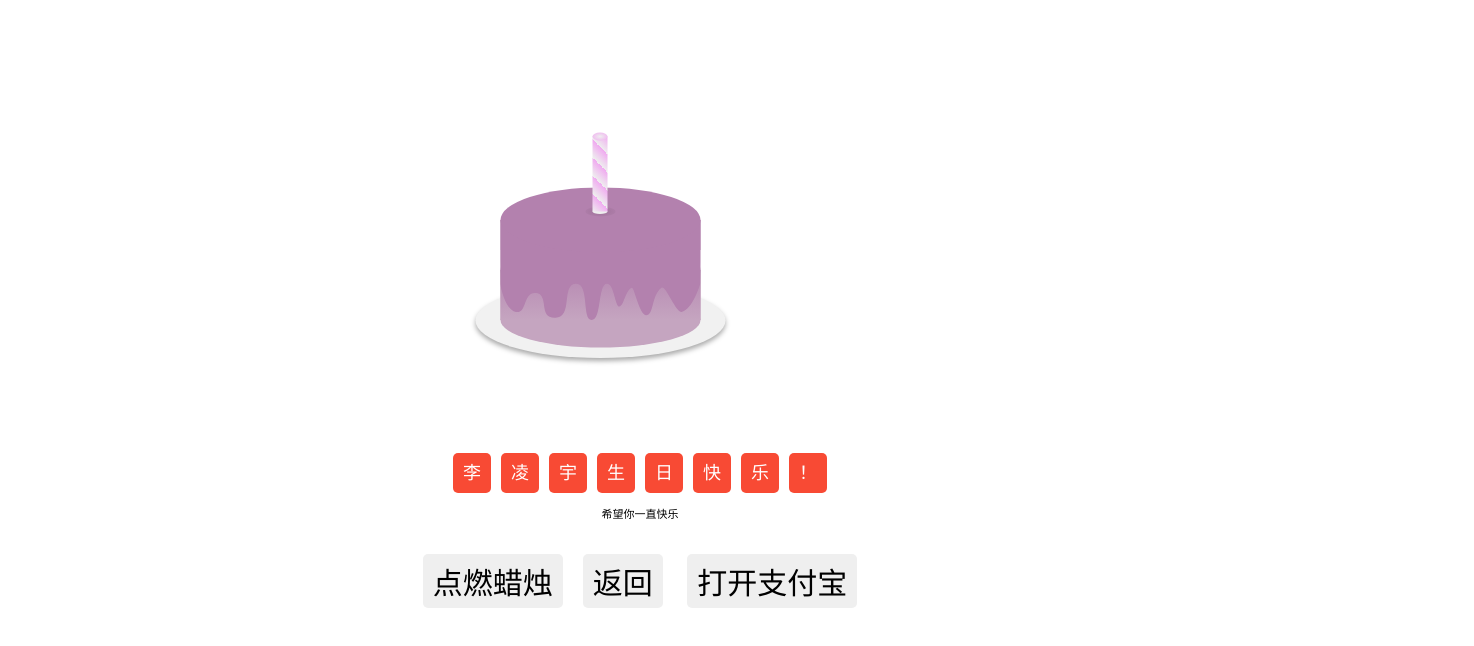
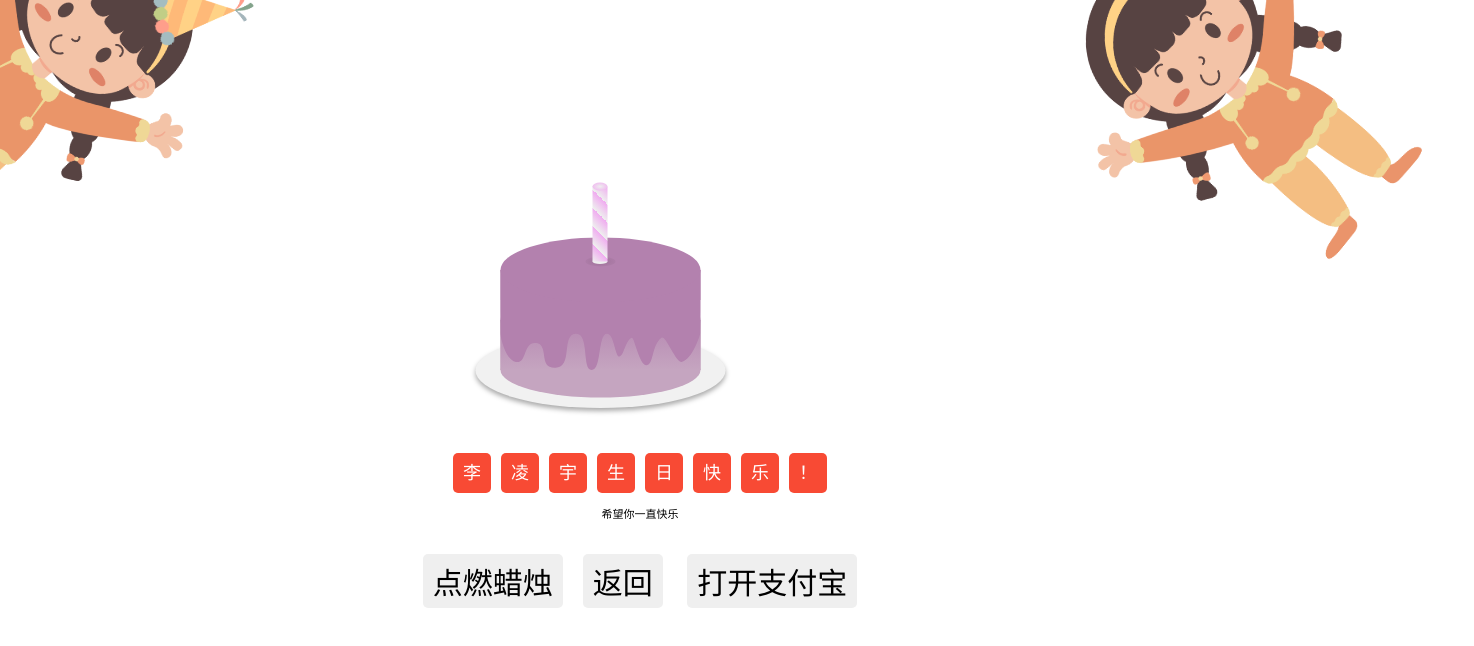
Before and after one commit to Jiuhe1129/A-Play, a plain HTML site: page index.html in a window 1280 px wide. Both pictures are taken after a click on the button "生日快乐". Shown: the top 646 px of the page, 1474 px wide, since content can reach past the window. Drawn offline with Linux system fonts and the light colour scheme.

Commit message:
Add files via upload

```diff
--- a/css/style.css
+++ b/css/style.css
@@ -13,6 +13,8 @@ button[type="button"]{padding: 5px 10px;font-size: 30px; margin: 10px; border: 0
 .zfb{position: relative; top: 100px;}
 .content .bz{color: #000; margin: 30px 0;}
 #countdown{width: 100%; height: 100vh; text-align: center; font-size: 32px; background: #1e2732; color: #fff; display: flex; justify-content: center; align-items: center;  }
+.girl{position: absolute; width: 300px; top: -30px; left: -500px; transform: rotate(50deg);}
+.girl-b{position: absolute; width: 300px; right: -500px; transform: rotate(-50deg)}
 
 .svg {
   position: absolute;
@@ -22,6 +24,10 @@ button[type="button"]{padding: 5px 10px;font-size: 30px; margin: 10px; border: 0
 
 .birthday{
   display: flex;
+}
+
+.plate{
+  top: 50px;
 }
 
 .wrapper,
@@ -52,8 +58,6 @@ button[type="button"]{padding: 5px 10px;font-size: 30px; margin: 10px; border: 0
 }
 
 .plate {
-    display: flex;
-    justify-content: center;
     position: relative;
     width: 250px;
     height: 75px;
--- a/index.html
+++ b/index.html
@@ -40,11 +40,13 @@
     <div class="box">
         <div class="banner flex content-container">
             <div class="banner-box">
+                <img class="girl" src="img/生日女孩.png" alt="">
                 <div class="title">亲爱的李凌宇</div>
                 <div class="text">现在是<span class="time"></span></div>
                 <div class="birthdays"></div>
                 <button type="button" id="birthdayButton">生日快乐</button>
                 <div class="bz">这是一个按钮哦</div>
+                <img class="girl-b" src="img/生日女孩.png" alt="">
             </div>
         </div>
         <div class="content flex">
--- a/js/script.js
+++ b/js/script.js
@@ -25,14 +25,15 @@ $(document).ready(function () {
       var countdownText = days + '天 ' + hours + '小时 ' + minutes + '分钟 ' + seconds + '秒';
       $('#countdown-content').text(countdownText);
       // $(".box").hide()
+      // $(".box").show()
+      $("#countdown").hide()
+    } else {
       $(".box").show()
-      $("#countdown").hide()
-
-
-    } else {
-      // $(".box").show()
     }
   }
+
+  $(".girl").css("left","-100px")
+  $(".girl-b").css("right","-100px")
 
   updateCountdown(); // 更新倒计时
 
@@ -60,9 +61,12 @@ $(document).ready(function () {
   $("#birthdayButton").click(function () {
     $(".content").show()
     $(".banner").add(".content").css("transform", "translate(0%, -100vh)")
+    $(".girl").css("top","670px")
+    $(".girl-b").css("bottom","-275px")
   });
   $("#BackButton").click(function () {
-    console.log("a")
+    $(".girl-b").css("bottom","-100px")
+    $(".girl").css("top","-30px")
     $(".banner").add(".content").css("transform", "translate(0%, 0vh)")
   });
 });
```
Also changed, not shown: img/生日女孩.png (added).
